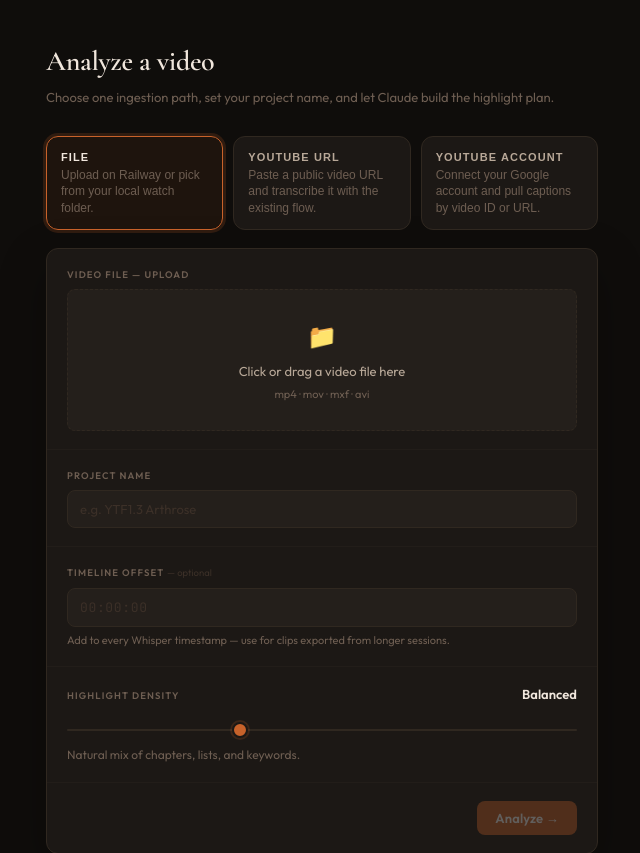
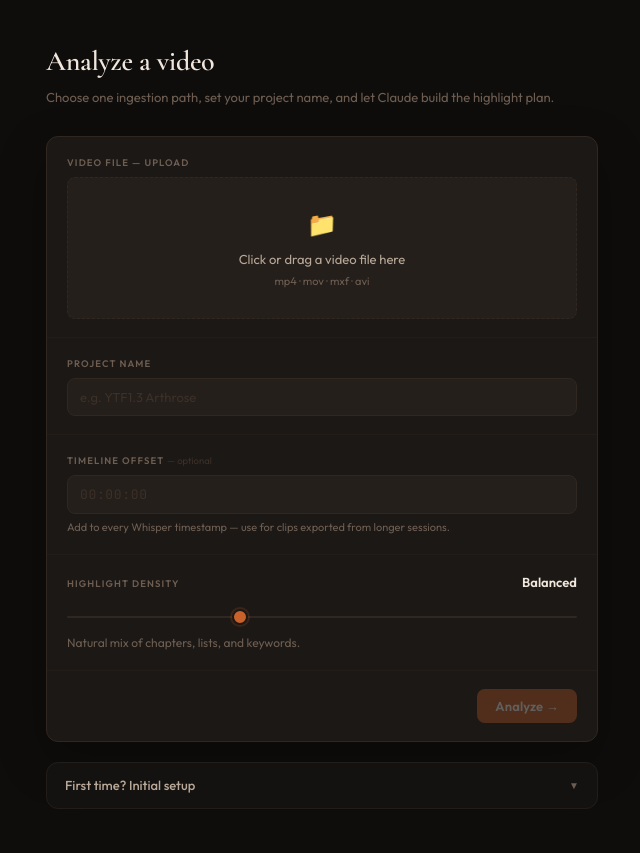
Before and after one commit to mokshatools-team/moksha-builds, a Flask app: page / in a window 1280 px wide. Shown: the part 54-907 px from the top of the page, without its empty margins (318-958 px from the left). After the commit the page ends 863 px from the top, so only its background shows below. Run offline with Flask 3, Linux system fonts and the light colour scheme; some libraries are stand-ins or nearby versions.

Commit message:
fix(toa): remove server setup instructions and YouTube tabs from editor UI
The setup section was asking editors to configure API keys and install ffmpeg,
which are server-side concerns already handled on Railway. Reduced to only
the DaVinci Resolve steps (script install + Fusion templates). YouTube tabs
hidden because Railway IPs are blocked by YouTube (429).

Also adds explicit python313 to transcript-chat-assistant nixpacks.toml
for reliable builds in the new Railway project.

Co-Authored-By: Claude Opus 4.6 (1M context) <noreply@anthropic.com>

```diff
--- a/fidelio/text-overlay-assistant/templates/index.html
+++ b/fidelio/text-overlay-assistant/templates/index.html
@@ -728,16 +728,18 @@
       <h1 class="pick-heading">Analyze a video</h1>
       <p class="pick-sub">Choose one ingestion path, set your project name, and let Claude build the highlight plan.</p>
 
-      <div class="ingestion-tabs">
+      <!-- Tab bar hidden while only File tab is active (YouTube blocked by Railway 429) -->
+      <div class="ingestion-tabs" style="display:none;">
         <button type="button" class="ingestion-tab active" id="tab-file" onclick="setIngestionMode('file')">
           <span class="ingestion-tab-title">File</span>
           <span class="ingestion-tab-sub">Upload on Railway or pick from your local watch folder.</span>
         </button>
-        <button type="button" class="ingestion-tab" id="tab-youtube-url" onclick="setIngestionMode('youtube-url')">
+        <!-- YouTube tabs hidden — Railway IPs are blocked by YouTube (429). Re-enable when resolved. -->
+        <button type="button" class="ingestion-tab" id="tab-youtube-url" onclick="setIngestionMode('youtube-url')" style="display:none;">
           <span class="ingestion-tab-title">YouTube URL</span>
           <span class="ingestion-tab-sub">Paste a public video URL and transcribe it with the existing flow.</span>
         </button>
-        <button type="button" class="ingestion-tab" id="tab-youtube-account" onclick="setIngestionMode('youtube-account')">
+        <button type="button" class="ingestion-tab" id="tab-youtube-account" onclick="setIngestionMode('youtube-account')" style="display:none;">
           <span class="ingestion-tab-title">YouTube Account</span>
           <span class="ingestion-tab-sub">Connect your Google account and pull captions by video ID or URL.</span>
         </button>
@@ -839,22 +841,9 @@
           </div>
           <div class="accordion-body">
 
-            <h4>1 — Install ffmpeg</h4>
-            <p>Required for audio extraction. On Mac (requires Homebrew):</p>
-            <p style="margin-top:6px;"><code>brew install ffmpeg</code></p>
-
-            <h4>2 — Set your watch folder</h4>
-            <p>In your <code>.env</code> file, add:</p>
-            <p style="margin-top:6px;"><code>WATCH_FOLDER_PATH=/path/to/your/folder</code></p>
-            <p style="margin-top:6px;">Drop your video files there — they'll appear in the dropdown above. Without this variable, you'll see a file upload button instead.</p>
-
-            <h4>3 — Add your API keys to .env</h4>
-            <p style="margin-top:4px;">
-              <code>OPENAI_API_KEY=sk-...</code>&nbsp; ← from <a href="https://platform.openai.com/api-keys" target="_blank">platform.openai.com</a><br>
-              <code>ANTHROPIC_API_KEY=sk-ant-...</code>&nbsp; ← from <a href="https://console.anthropic.com" target="_blank">console.anthropic.com</a>
-            </p>
-
-            <h4>4 — Install the DaVinci Resolve script</h4>
+            <p style="margin-bottom:12px;">Upload a video above and TOA will handle transcription and analysis. To place the overlays in DaVinci Resolve, set up the script and templates below.</p>
+
+            <h4>1 — Install the DaVinci Resolve script</h4>
             <p><a href="/download/script">⬇ Download place_overlays.py</a></p>
             <p style="margin-top:6px;">Copy to:</p>
             <ul style="margin-top:4px;">
@@ -863,7 +852,7 @@
             </ul>
             <p style="margin-top:6px;">Restart Resolve. Script appears under <strong>Workspace → Scripts → place_overlays</strong>.</p>
 
-            <h4>5 — Create Fusion Title templates</h4>
+            <h4>2 — Create Fusion Title templates</h4>
             <p>Create three templates with <strong>exactly</strong> these names (case-sensitive):</p>
             <ul style="margin-top:4px;">
               <li><code>TOA_Chapter</code></li>
--- a/fidelio/transcript-chat-assistant/nixpacks.toml
+++ b/fidelio/transcript-chat-assistant/nixpacks.toml
@@ -1,2 +1,2 @@
 [phases.setup]
-nixPkgs = ["nodejs_20", "ffmpeg"]
+nixPkgs = ["nodejs_20", "ffmpeg", "python313"]
```
